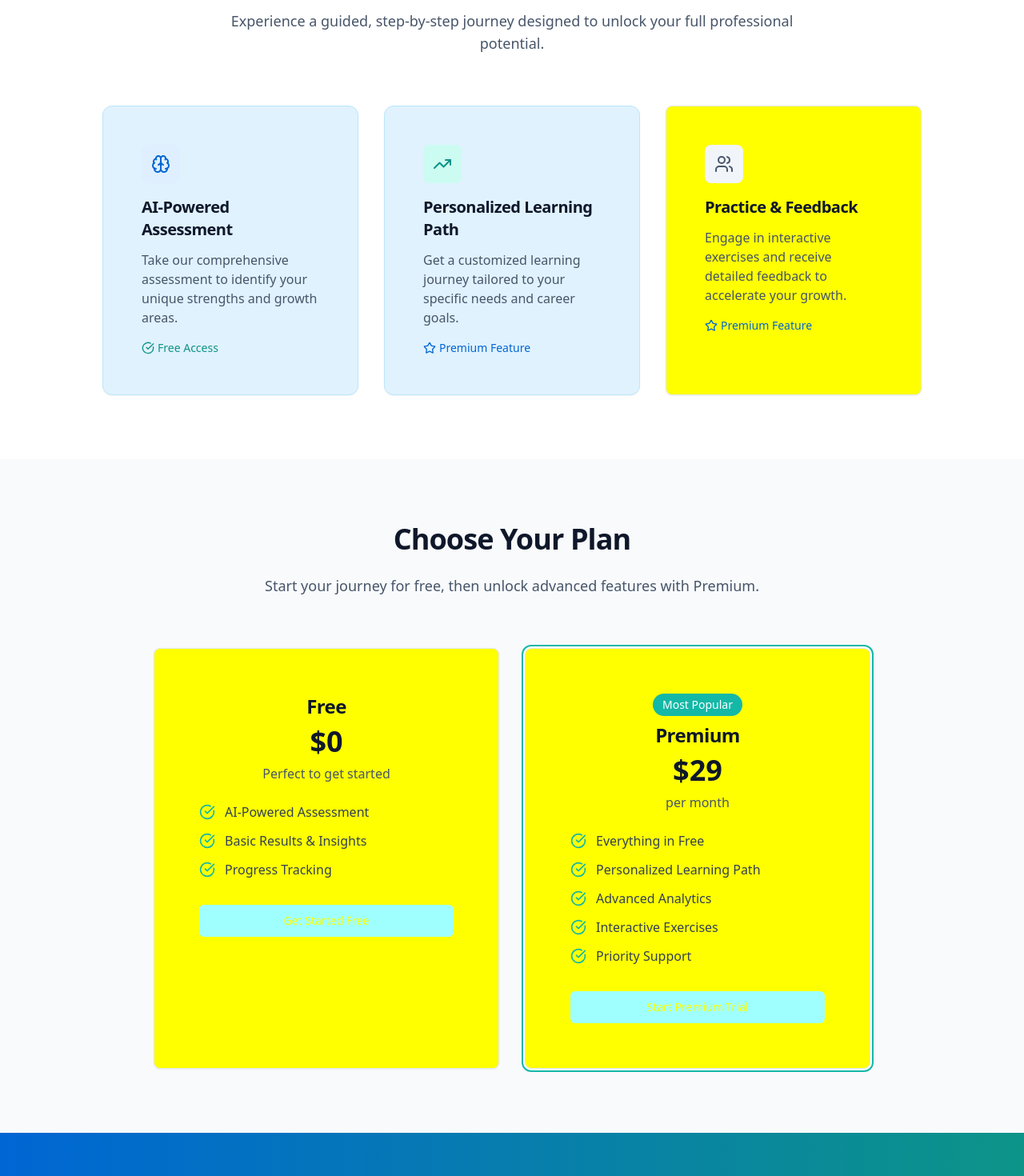
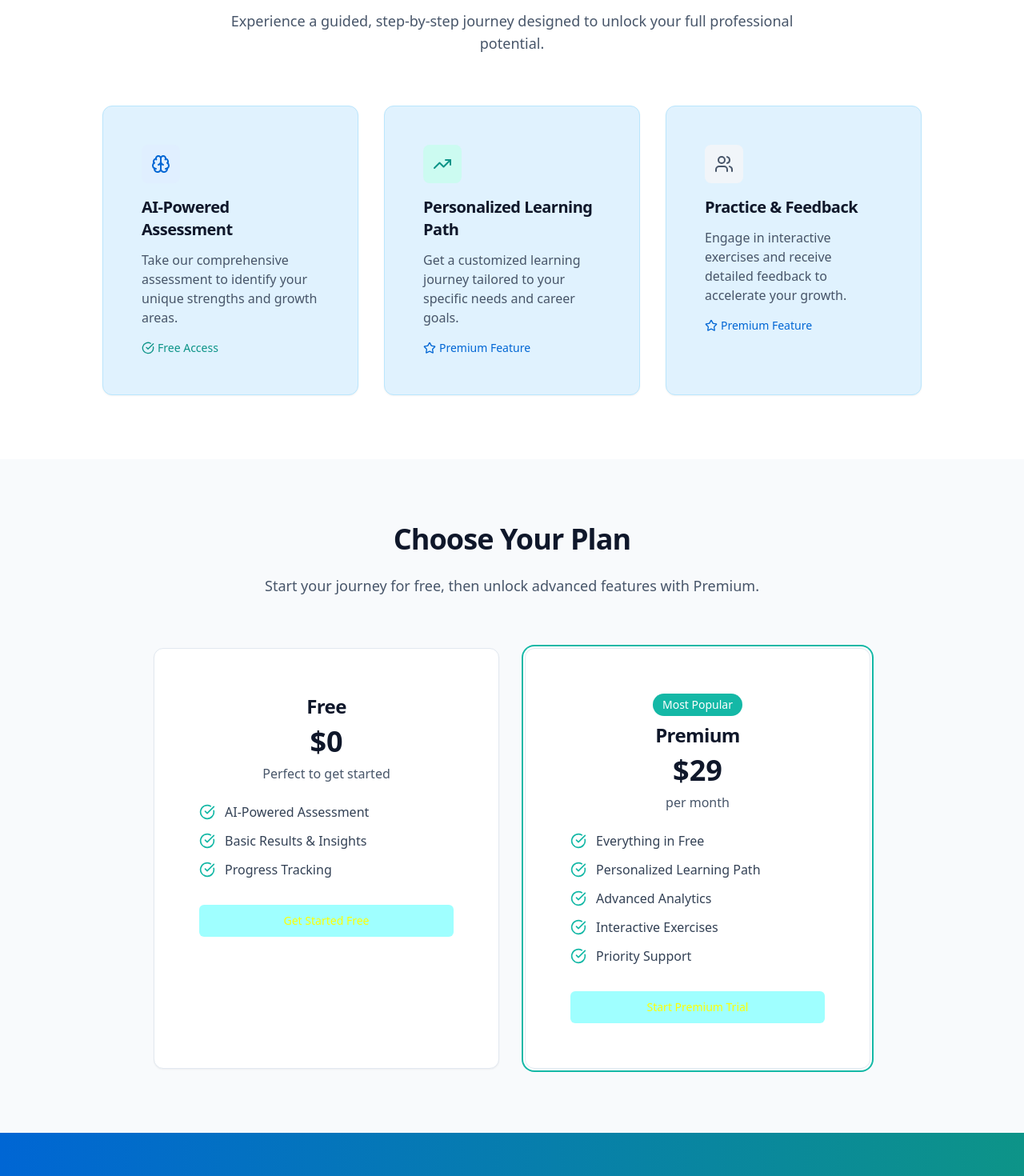
Before and after one commit to cebuclucian/grow-with-mentor-ai, a React (Vite) app: page / in a window 1280 px wide. Shown: the part 820-2290 px from the top of the page at 80% size. Built offline with nearby package versions, Linux system fonts and the light colour scheme.

Commit message:
Fix: Replace all instances of yellow with light blue
Replaces all instances of the yellow color (#ffff00) with light blue (#87ceeb) throughout the project, as requested by the user. This includes the login form, package cards, buttons, and other UI elements.

```diff
--- a/src/pages/LandingPage.tsx
+++ b/src/pages/LandingPage.tsx
@@ -91,7 +91,7 @@ const LandingPage: React.FC = () => {
               </CardContent>
             </Card>
 
-            <Card className="phase-card">
+            <Card className="bg-sky-100 rounded-xl p-6 shadow-sm border border-sky-200 hover:shadow-md transition-all duration-200">
               <CardContent className="p-6">
                 <div className="w-12 h-12 bg-professional-grey-100 rounded-lg flex items-center justify-center mb-4">
                   <Users className="h-6 w-6 text-professional-grey-600" />
@@ -126,7 +126,7 @@ const LandingPage: React.FC = () => {
 
           <div className="grid md:grid-cols-2 gap-8 max-w-4xl mx-auto">
             {/* Free Plan */}
-            <Card className="phase-card">
+            <Card className="bg-white rounded-xl p-6 shadow-sm border border-professional-grey-200 hover:shadow-md transition-all duration-200">
               <CardContent className="p-8">
                 <div className="text-center mb-6">
                   <h3 className="text-2xl font-bold text-professional-grey-900 mb-2">Free</h3>
@@ -156,7 +156,7 @@ const LandingPage: React.FC = () => {
             </Card>
 
             {/* Premium Plan */}
-            <Card className="phase-card active">
+            <Card className="bg-white rounded-xl p-6 shadow-sm border border-professional-grey-200 hover:shadow-md transition-all duration-200 ring-2 ring-growth-teal-500 ring-offset-2">
               <CardContent className="p-8">
                 <div className="text-center mb-6">
                   <div className="inline-block bg-growth-teal-500 text-white text-sm font-medium px-3 py-1 rounded-full mb-2">
```
